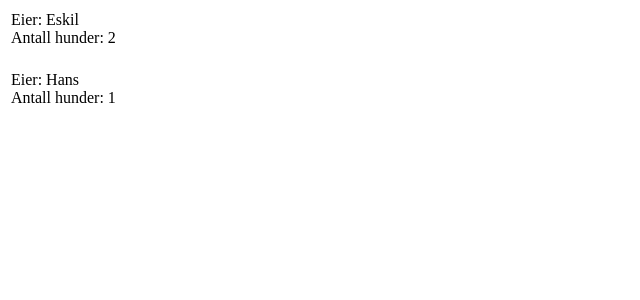
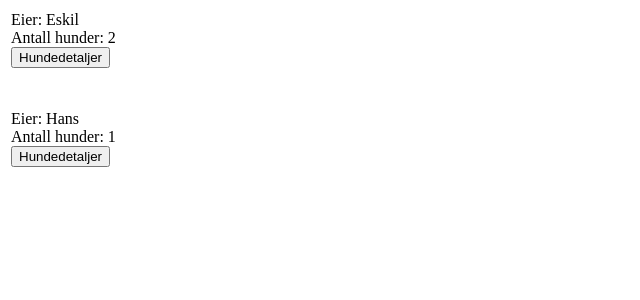
Before and after one commit to BravoEN/Testprosjekt, a Django app: page /eier/ in a window 1280 px wide. Shown: the top 300 px of the page, without its empty margins (0-640 px from the left). Run offline with Django 5.2, Linux system fonts and the light colour scheme; data comes from the database, SQL or seed files in the repository; both versions use the stored data as it was after the commit.

Commit message:
la til hundedetaljer til en eier

```diff
--- a/testprosjekt/testapp/templates/testapp/eier.html
+++ b/testprosjekt/testapp/templates/testapp/eier.html
@@ -3,7 +3,8 @@
 {% block content %}
 {% for eier in eiere %}
 <table>
-    <td>Eier: {{ eier.fornavn }}<br>Antall hunder: {{ eier.antall_hunder }}<br><br></td>
+    <td>Eier: {{ eier.fornavn }}<br>
+        Antall hunder: {{ eier.antall_hunder }} <form action="{% url 'hundedetaljer' %}" method="post">{% csrf_token %}<Button type="submit" name="detaljer" value="{{ eier.id }}">Hundedetaljer</Button></form><br><br></td>
 </table>
 {% endfor %}
 {% endblock %}
--- a/testprosjekt/testapp/urls.py
+++ b/testprosjekt/testapp/urls.py
@@ -4,5 +4,6 @@ from . import views
 urlpatterns = [
     path('', views.index, name='index'),
     path('eierliste/', views.eierliste, name='eierliste'),
-    path('eier/', views.eier, name='eier')
+    path('eier/', views.eier, name='eier'),
+    path('eier/hundedetaljer', views.hundedetaljer, name='hundedetaljer')
 ]
--- a/testprosjekt/testapp/views.py
+++ b/testprosjekt/testapp/views.py
@@ -20,3 +20,10 @@ def eier(request):
         'eiere': eiere
     }
     return render(request, 'testapp/eier.html', context)
+
+def hundedetaljer(request):
+    if request.method=='POST':
+        eier = request.POST.get('detaljer')
+        hunder = Hund.objects.filter(eier=eier)
+        context = {'hunder' : hunder}
+        return render(request, 'testapp/hundedetaljer.html', context)
```
Also changed, not shown: testprosjekt/testapp/templates/testapp/hundedetaljer.html (added, +9 -0 lines), testprosjekt/db.sqlite3.
